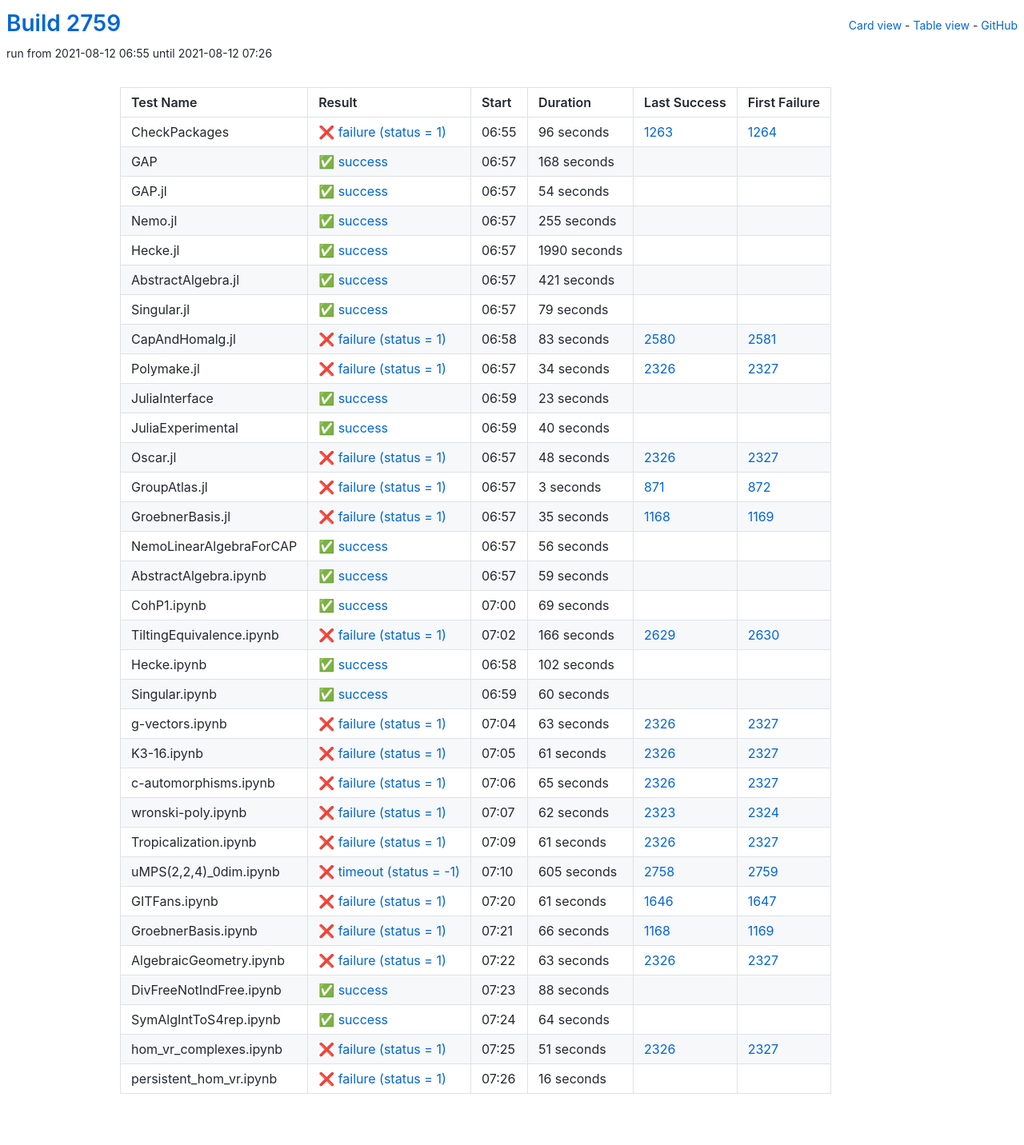
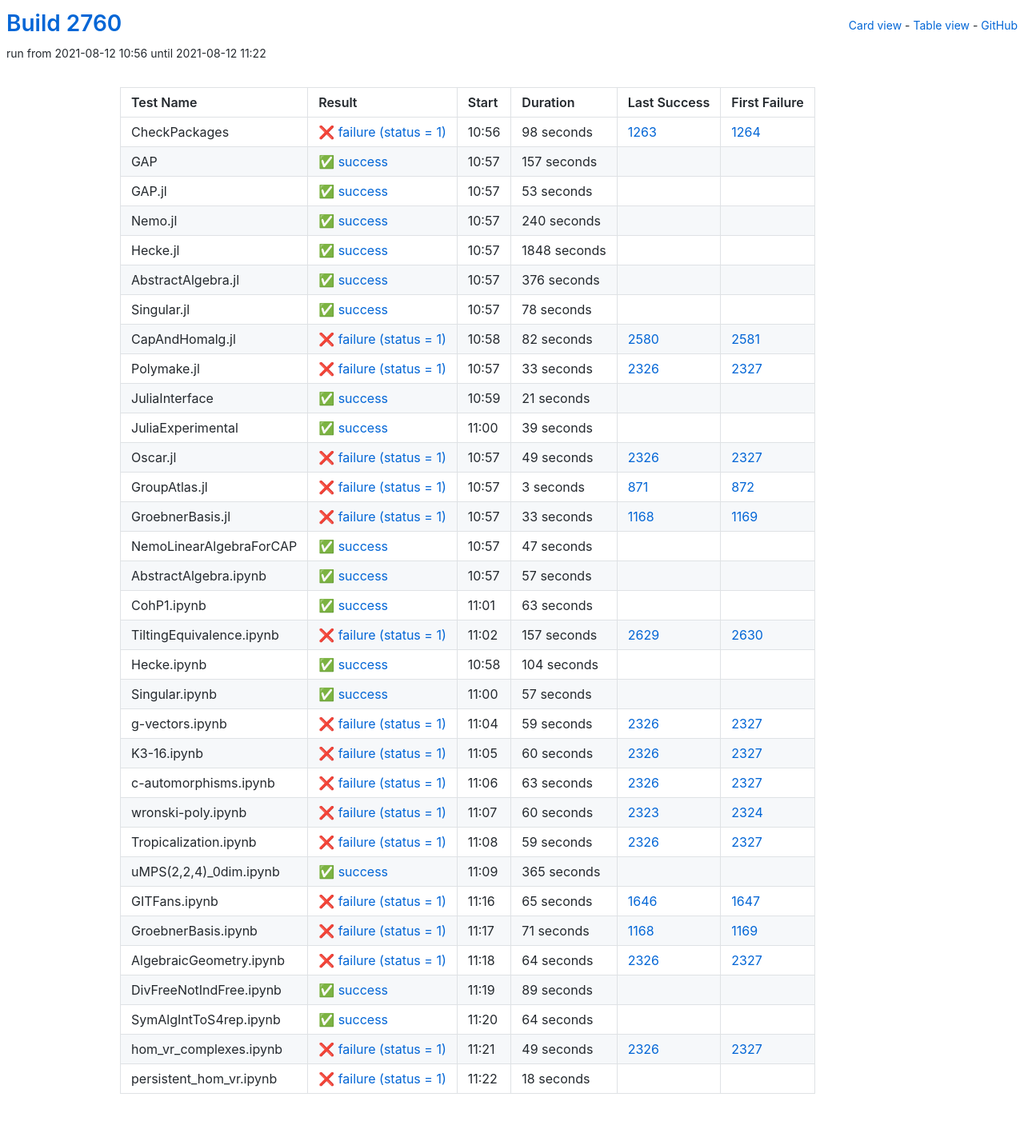
Before and after one commit to oscar-system/oscar-ci-status-stable, a Jekyll site: the page built from table.html, in a window 1280 px wide. Shown: the whole page at 80% size. Built offline with Jekyll 4.4.1, drawn with Linux system fonts in a browser that asks for light colours.

Commit message:
Build #2760

```diff
--- a/_data/ci.yml
+++ b/_data/ci.yml
@@ -1,6 +1,6 @@
 ---
-build: 2759
-build_url: https://oscarci.mathematik.uni-kl.de/job/oscar-stable/2759/
+build: 2760
+build_url: https://oscarci.mathematik.uni-kl.de/job/oscar-stable/2760/
 job: oscar-stable
 organization: oscar-system
 repo: oscar-ci-status-stable
@@ -8,152 +8,152 @@ repourl: https://github.com/oscar-system/oscar-ci-status-stable
 tests:
 - name: CheckPackages
   id: checkpackages
-  log: https://oscarci.mathematik.uni-kl.de/job/oscar-stable/2759/artifact/logs/build-2759/CheckPackages.log
-  start: 2021-08-12 06:55
+  log: https://oscarci.mathematik.uni-kl.de/job/oscar-stable/2760/artifact/logs/build-2760/CheckPackages.log
+  start: 2021-08-12 10:56
   success: false
   exitcode: 1
   status: failure
-  duration: 96
+  duration: 98
   last_success: 1263
   last_success_url: https://oscarci.mathematik.uni-kl.de/job/oscar-stable/1263/
   first_failure: 1264
   first_failure_url: https://oscarci.mathematik.uni-kl.de/job/oscar-stable/1264/
 - name: GAP
   id: gap
-  log: https://oscarci.mathematik.uni-kl.de/job/oscar-stable/2759/artifact/logs/build-2759/GAP.log
-  start: 2021-08-12 06:57
+  log: https://oscarci.mathematik.uni-kl.de/job/oscar-stable/2760/artifact/logs/build-2760/GAP.log
+  start: 2021-08-12 10:57
   success: true
   exitcode: 0
   status: success
-  duration: 168
+  duration: 157
   last_success: false
   last_success_url:
   first_failure: false
   first_failure_url:
 - name: GAP.jl
   id: gap-jl
-  log: https://oscarci.mathematik.uni-kl.de/job/oscar-stable/2759/artifact/logs/build-2759/GAP.jl.log
-  start: 2021-08-12 06:57
+  log: https://oscarci.mathematik.uni-kl.de/job/oscar-stable/2760/artifact/logs/build-2760/GAP.jl.log
+  start: 2021-08-12 10:57
   success: true
   exitcode: 0
   status: success
-  duration: 54
+  duration: 53
   last_success: false
   last_success_url:
   first_failure: false
   first_failure_url:
 - name: Nemo.jl
   id: nemo-jl
-  log: https://oscarci.mathematik.uni-kl.de/job/oscar-stable/2759/artifact/logs/build-2759/Nemo.jl.log
-  start: 2021-08-12 06:57
+  log: https://oscarci.mathematik.uni-kl.de/job/oscar-stable/2760/artifact/logs/build-2760/Nemo.jl.log
+  start: 2021-08-12 10:57
   success: true
   exitcode: 0
   status: success
-  duration: 255
+  duration: 240
   last_success: false
   last_success_url:
   first_failure: false
   first_failure_url:
 - name: Hecke.jl
   id: hecke-jl
-  log: https://oscarci.mathematik.uni-kl.de/job/oscar-stable/2759/artifact/logs/build-2759/Hecke.jl.log
-  start: 2021-08-12 06:57
+  log: https://oscarci.mathematik.uni-kl.de/job/oscar-stable/2760/artifact/logs/build-2760/Hecke.jl.log
+  start: 2021-08-12 10:57
   success: true
   exitcode: 0
   status: success
-  duration: 1990
+  duration: 1848
   last_success: false
   last_success_url:
   first_failure: false
   first_failure_url:
 - name: AbstractAlgebra.jl
   id: abstractalgebra-jl
-  log: https://oscarci.mathematik.uni-kl.de/job/oscar-stable/2759/artifact/logs/build-2759/AbstractAlgebra.jl.log
-  start: 2021-08-12 06:57
+  log: https://oscarci.mathematik.uni-kl.de/job/oscar-stable/2760/artifact/logs/build-2760/AbstractAlgebra.jl.log
+  start: 2021-08-12 10:57
   success: true
   exitcode: 0
   status: success
-  duration: 421
+  duration: 376
   last_success: false
   last_success_url:
   first_failure: false
   first_failure_url:
 - name: Singular.jl
   id: singular-jl
-  log: https://oscarci.mathematik.uni-kl.de/job/oscar-stable/2759/artifact/logs/build-2759/Singular.jl.log
-  start: 2021-08-12 06:57
+  log: https://oscarci.mathematik.uni-kl.de/job/oscar-stable/2760/artifact/logs/build-2760/Singular.jl.log
+  start: 2021-08-12 10:57
   success: true
   exitcode: 0
   status: success
-  duration: 79
+  duration: 78
   last_success: false
   last_success_url:
   first_failure: false
   first_failure_url:
 - name: CapAndHomalg.jl
   id: capandhomalg-jl
-  log: https://oscarci.mathematik.uni-kl.de/job/oscar-stable/2759/artifact/logs/build-2759/CapAndHomalg.jl.log
-  start: 2021-08-12 06:58
+  log: https://oscarci.mathematik.uni-kl.de/job/oscar-stable/2760/artifact/logs/build-2760/CapAndHomalg.jl.log
+  start: 2021-08-12 10:58
   success: false
   exitcode: 1
   status: failure
-  duration: 83
+  duration: 82
   last_success: 2580
   last_success_url: https://oscarci.mathematik.uni-kl.de/job/oscar-stable/2580/
   first_failure: 2581
   first_failure_url: https://oscarci.mathematik.uni-kl.de/job/oscar-stable/2581/
 - name: Polymake.jl
   id: polymake-jl
-  log: https://oscarci.mathematik.uni-kl.de/job/oscar-stable/2759/artifact/logs/build-2759/Polymake.jl.log
-  start: 2021-08-12 06:57
+  log: https://oscarci.mathematik.uni-kl.de/job/oscar-stable/2760/artifact/logs/build-2760/Polymake.jl.log
+  start: 2021-08-12 10:57
   success: false
   exitcode: 1
   status: failure
-  duration: 34
+  duration: 33
   last_success: 2326
   last_success_url: https://oscarci.mathematik.uni-kl.de/job/oscar-stable/2326/
   first_failure: 2327
   first_failure_url: https://oscarci.mathematik.uni-kl.de/job/oscar-stable/2327/
 - name: JuliaInterface
   id: juliainterface
-  log: https://oscarci.mathematik.uni-kl.de/job/oscar-stable/2759/artifact/logs/build-2759/JuliaInterface.log
-  start: 2021-08-12 06:59
+  log: https://oscarci.mathematik.uni-kl.de/job/oscar-stable/2760/artifact/logs/build-2760/JuliaInterface.log
+  start: 2021-08-12 10:59
   success: true
   exitcode: 0
   status: success
-  duration: 23
+  duration: 21
   last_success: false
   last_success_url:
   first_failure: false
   first_failure_url:
 - name: JuliaExperimental
   id: juliaexperimental
-  log: https://oscarci.mathematik.uni-kl.de/job/oscar-stable/2759/artifact/logs/build-2759/JuliaExperimental.log
-  start: 2021-08-12 06:59
+  log: https://oscarci.mathematik.uni-kl.de/job/oscar-stable/2760/artifact/logs/build-2760/JuliaExperimental.log
+  start: 2021-08-12 11:00
   success: true
   exitcode: 0
   status: success
-  duration: 40
+  duration: 39
   last_success: false
   last_success_url:
   first_failure: false
   first_failure_url:
 - name: Oscar.jl
   id: oscar-jl
-  log: https://oscarci.mathematik.uni-kl.de/job/oscar-stable/2759/artifact/logs/build-2759/Oscar.jl.log
-  start: 2021-08-12 06:57
+  log: https://oscarci.mathematik.uni-kl.de/job/oscar-stable/2760/artifact/logs/build-2760/Oscar.jl.log
+  start: 2021-08-12 10:57
   success: false
   exitcode: 1
   status: failure
-  duration: 48
+  duration: 49
   last_success: 2326
   last_success_url: https://oscarci.mathematik.uni-kl.de/job/oscar-stable/2326/
   first_failure: 2327
   first_failure_url: https://oscarci.mathematik.uni-kl.de/job/oscar-stable/2327/
 - name: GroupAtlas.jl
   id: groupatlas-jl
-  log: https://oscarci.mathematik.uni-kl.de/job/oscar-stable/2759/artifact/logs/build-2759/GroupAtlas.jl.log
-  start: 2021-08-12 06:57
+  log: https://oscarci.mathematik.uni-kl.de/job/oscar-stable/2760/artifact/logs/build-2760/GroupAtlas.jl.log
+  start: 2021-08-12 10:57
   success: false
   exitcode: 1
   status: failure
@@ -164,92 +164,116 @@ tests:
   first_failure_url: https://oscarci.mathematik.uni-kl.de/job/oscar-stable/872/
 - name: GroebnerBasis.jl
   id: groebnerbasis-jl
-  log: https://oscarci.mathematik.uni-kl.de/job/oscar-stable/2759/artifact/logs/build-2759/GroebnerBasis.jl.log
-  start: 2021-08-12 06:57
+  log: https://oscarci.mathematik.uni-kl.de/job/oscar-stable/2760/artifact/logs/build-2760/GroebnerBasis.jl.log
+  start: 2021-08-12 10:57
   success: false
   exitcode: 1
   status: failure
-  duration: 35
+  duration: 33
   last_success: 1168
   last_success_url: https://oscarci.mathematik.uni-kl.de/job/oscar-stable/1168/
   first_failure: 1169
   first_failure_url: https://oscarci.mathematik.uni-kl.de/job/oscar-stable/1169/
 - name: NemoLinearAlgebraForCAP
   id: nemolinearalgebraforcap
-  log: https://oscarci.mathematik.uni-kl.de/job/oscar-stable/2759/artifact/logs/build-2759/NemoLinearAlgebraForCAP.log
-  start: 2021-08-12 06:57
+  log: https://oscarci.mathematik.uni-kl.de/job/oscar-stable/2760/artifact/logs/build-2760/NemoLinearAlgebraForCAP.log
+  start: 2021-08-12 10:57
   success: true
   exitcode: 0
   status: success
-  duration: 56
+  duration: 47
   last_success: false
   last_success_url:
   first_failure: false
   first_failure_url:
 - name: AbstractAlgebra.ipynb
   id: abstractalgebra-ipynb
-  log: https://oscarci.mathematik.uni-kl.de/job/oscar-stable/2759/artifact/logs/build-2759/AbstractAlgebra.ipynb.log
-  start: 2021-08-12 06:57
+  log: https://oscarci.mathematik.uni-kl.de/job/oscar-stable/2760/artifact/logs/build-2760/AbstractAlgebra.ipynb.log
+  start: 2021-08-12 10:57
   success: true
   exitcode: 0
   status: success
-  duration: 59
+  duration: 57
   last_success: false
   last_success_url:
   first_failure: false
   first_failure_url:
 - name: CohP1.ipynb
   id: cohp1-ipynb
-  log: https://oscarci.mathematik.uni-kl.de/job/oscar-stable/2759/artifact/logs/build-2759/CohP1.ipynb.log
-  start: 2021-08-12 07:00
+  log: https://oscarci.mathematik.uni-kl.de/job/oscar-stable/2760/artifact/logs/build-2760/CohP1.ipynb.log
+  start: 2021-08-12 11:01
   success: true
   exitcode: 0
   status: success
-  duration: 69
+  duration: 63
   last_success: false
   last_success_url:
   first_failure: false
   first_failure_url:
 - name: TiltingEquivalence.ipynb
   id: tiltingequivalence-ipynb
-  log: https://oscarci.mathematik.uni-kl.de/job/oscar-stable/2759/artifact/logs/build-2759/TiltingEquivalence.ipynb.log
-  start: 2021-08-12 07:02
+  log: https://oscarci.mathematik.uni-kl.de/job/oscar-stable/2760/artifact/logs/build-2760/TiltingEquivalence.ipynb.log
+  start: 2021-08-12 11:02
   success: false
   exitcode: 1
   status: failure
-  duration: 166
+  duration: 157
   last_success: 2629
   last_success_url: https://oscarci.mathematik.uni-kl.de/job/oscar-stable/2629/
   first_failure: 2630
   first_failure_url: https://oscarci.mathematik.uni-kl.de/job/oscar-stable/2630/
 - name: Hecke.ipynb
   id: hecke-ipynb
-  log: https://oscarci.mathematik.uni-kl.de/job/oscar-stable/2759/artifact/logs/build-2759/Hecke.ipynb.log
-  start: 2021-08-12 06:58
+  log: https://oscarci.mathematik.uni-kl.de/job/oscar-stable/2760/artifact/logs/build-2760/Hecke.ipynb.log
+  start: 2021-08-12 10:58
   success: true
   exitcode: 0
   status: success
-  duration: 102
+  duration: 104
   last_success: false
   last_success_url:
   first_failure: false
   first_failure_url:
 - name: Singular.ipynb
   id: singular-ipynb
-  log: https://oscarci.mathematik.uni-kl.de/job/oscar-stable/2759/artifact/logs/build-2759/Singular.ipynb.log
-  start: 2021-08-12 06:59
+  log: https://oscarci.mathematik.uni-kl.de/job/oscar-stable/2760/artifact/logs/build-2760/Singular.ipynb.log
+  start: 2021-08-12 11:00
   success: true
   exitcode: 0
   status: success
-  duration: 60
+  duration: 57
   last_success: false
   last_success_url:
   first_failure: false
   first_failure_url:
 - name: g-vectors.ipynb
   id: g-vectors-ipynb
-  log: https://oscarci.mathematik.uni-kl.de/job/oscar-stable/2759/artifact/logs/build-2759/g-vectors.ipynb.log
-  start: 2021-08-12 07:04
+  log: https://oscarci.mathematik.uni-kl.de/job/oscar-stable/2760/artifact/logs/build-2760/g-vectors.ipynb.log
+  start: 2021-08-12 11:04
+  success: false
+  exitcode: 1
+  status: failure
+  duration: 59
+  last_success: 2326
+  last_success_url: https://oscarci.mathematik.uni-kl.de/job/oscar-stable/2326/
+  first_failure: 2327
+  first_failure_url: https://oscarci.mathematik.uni-kl.de/job/oscar-stable/2327/
+- name: K3-16.ipynb
+  id: k3-16-ipynb
+  log: https://oscarci.mathematik.uni-kl.de/job/oscar-stable/2760/artifact/logs/build-2760/K3-16.ipynb.log
+  start: 2021-08-12 11:05
+  success: false
+  exitcode: 1
+  status: failure
+  duration: 60
+  last_success: 2326
+  last_success_url: https://oscarci.mathematik.uni-kl.de/job/oscar-stable/2326/
+  first_failure: 2327
+  first_failure_url: https://oscarci.mathematik.uni-kl.de/job/oscar-stable/2327/
+- name: c-automorphisms.ipynb
+  id: c-automorphisms-ipynb
+  log: https://oscarci.mathematik.uni-kl.de/job/oscar-stable/2760/artifact/logs/build-2760/c-automorphisms.ipynb.log
+  start: 2021-08-12 11:06
   success: false
   exitcode: 1
   status: failure
@@ -258,118 +282,94 @@ tests:
   last_success_url: https://oscarci.mathematik.uni-kl.de/job/oscar-stable/2326/
   first_failure: 2327
   first_failure_url: https://oscarci.mathematik.uni-kl.de/job/oscar-stable/2327/
-- name: K3-16.ipynb
-  id: k3-16-ipynb
-  log: https://oscarci.mathematik.uni-kl.de/job/oscar-stable/2759/artifact/logs/build-2759/K3-16.ipynb.log
-  start: 2021-08-12 07:05
+- name: wronski-poly.ipynb
+  id: wronski-poly-ipynb
+  log: https://oscarci.mathematik.uni-kl.de/job/oscar-stable/2760/artifact/logs/build-2760/wronski-poly.ipynb.log
+  start: 2021-08-12 11:07
   success: false
   exitcode: 1
   status: failure
-  duration: 61
-  last_success: 2326
-  last_success_url: https://oscarci.mathematik.uni-kl.de/job/oscar-stable/2326/
-  first_failure: 2327
-  first_failure_url: https://oscarci.mathematik.uni-kl.de/job/oscar-stable/2327/
-- name: c-automorphisms.ipynb
-  id: c-automorphisms-ipynb
-  log: https://oscarci.mathematik.uni-kl.de/job/oscar-stable/2759/artifact/logs/build-2759/c-automorphisms.ipynb.log
-  start: 2021-08-12 07:06
-  success: false
-  exitcode: 1
-  status: failure
-  duration: 65
-  last_success: 2326
-  last_success_url: https://oscarci.mathematik.uni-kl.de/job/oscar-stable/2326/
-  first_failure: 2327
-  first_failure_url: https://oscarci.mathematik.uni-kl.de/job/oscar-stable/2327/
-- name: wronski-poly.ipynb
-  id: wronski-poly-ipynb
-  log: https://oscarci.mathematik.uni-kl.de/job/oscar-stable/2759/artifact/logs/build-2759/wronski-poly.ipynb.log
-  start: 2021-08-12 07:07
-  success: false
-  exitcode: 1
-  status: failure
-  duration: 62
+  duration: 60
   last_success: 2323
   last_success_url: https://oscarci.mathematik.uni-kl.de/job/oscar-stable/2323/
   first_failure: 2324
   first_failure_url: https://oscarci.mathematik.uni-kl.de/job/oscar-stable/2324/
 - name: Tropicalization.ipynb
   id: tropicalization-ipynb
-  log: https://oscarci.mathematik.uni-kl.de/job/oscar-stable/2759/artifact/logs/build-2759/Tropicalization.ipynb.log
-  start: 2021-08-12 07:09
+  log: https://oscarci.mathematik.uni-kl.de/job/oscar-stable/2760/artifact/logs/build-2760/Tropicalization.ipynb.log
+  start: 2021-08-12 11:08
   success: false
   exitcode: 1
   status: failure
-  duration: 61
+  duration: 59
   last_success: 2326
   last_success_url: https://oscarci.mathematik.uni-kl.de/job/oscar-stable/2326/
   first_failure: 2327
   first_failure_url: https://oscarci.mathematik.uni-kl.de/job/oscar-stable/2327/
 - name: uMPS(2,2,4)_0dim.ipynb
   id: umps-2-2-4-0dim-ipynb
-  log: https://oscarci.mathematik.uni-kl.de/job/oscar-stable/2759/artifact/logs/build-2759/uMPS-2-2-4-_0dim.ipynb.log
-  start: 2021-08-12 07:10
-  success: false
-  exitcode: -1
-  status: timeout
-  duration: 605
-  last_success: 2758
-  last_success_url: https://oscarci.mathematik.uni-kl.de/job/oscar-stable/2758/
-  first_failure: 2759
-  first_failure_url: https://oscarci.mathematik.uni-kl.de/job/oscar-stable/2759/
+  log: https://oscarci.mathematik.uni-kl.de/job/oscar-stable/2760/artifact/logs/build-2760/uMPS-2-2-4-_0dim.ipynb.log
+  start: 2021-08-12 11:09
+  success: true
+  exitcode: 0
+  status: success
+  duration: 365
+  last_success: false
+  last_success_url:
+  first_failure: false
+  first_failure_url:
 - name: GITFans.ipynb
   id: gitfans-ipynb
-  log: https://oscarci.mathematik.uni-kl.de/job/oscar-stable/2759/artifact/logs/build-2759/GITFans.ipynb.log
-  start: 2021-08-12 07:20
+  log: https://oscarci.mathematik.uni-kl.de/job/oscar-stable/2760/artifact/logs/build-2760/GITFans.ipynb.log
+  start: 2021-08-12 11:16
   success: false
   exitcode: 1
   status: failure
-  duration: 61
+  duration: 65
   last_success: 1646
   last_success_url: https://oscarci.mathematik.uni-kl.de/job/oscar-stable/1646/
   first_failure: 1647
   first_failure_url: https://oscarci.mathematik.uni-kl.de/job/oscar-stable/1647/
 - name: GroebnerBasis.ipynb
   id: groebnerbasis-ipynb
-  log: https://oscarci.mathematik.uni-kl.de/job/oscar-stable/2759/artifact/logs/build-2759/GroebnerBasis.ipynb.log
-  start: 2021-08-12 07:21
+  log: https://oscarci.mathematik.uni-kl.de/job/oscar-stable/2760/artifact/logs/build-2760/GroebnerBasis.ipynb.log
+  start: 2021-08-12 11:17
   success: false
   exitcode: 1
   status: failure
-  duration: 66
+  duration: 71
   last_success: 1168
   last_success_url: https://oscarci.mathematik.uni-kl.de/job/oscar-stable/1168/
   first_failure: 1169
   first_failure_url: https://oscarci.mathematik.uni-kl.de/job/oscar-stable/1169/
 - name: AlgebraicGeometry.ipynb
   id: algebraicgeometry-ipynb
-  log: https://oscarci.mathematik.uni-kl.de/job/oscar-stable/2759/artifact/logs/build-2759/AlgebraicGeometry.ipynb.log
-  start: 2021-08-12 07:22
+  log: https://oscarci.mathematik.uni-kl.de/job/oscar-stable/2760/artifact/logs/build-2760/AlgebraicGeometry.ipynb.log
+  start: 2021-08-12 11:18
   success: false
   exitcode: 1
   status: failure
-  duration: 63
+  duration: 64
   last_success: 2326
   last_success_url: https://oscarci.mathematik.uni-kl.de/job/oscar-stable/2326/
   first_failure: 2327
   first_failure_url: https://oscarci.mathematik.uni-kl.de/job/oscar-stable/2327/
 - name: DivFreeNotIndFree.ipynb
   id: divfreenotindfree-ipynb
-  log: https://oscarci.mathematik.uni-kl.de/job/oscar-stable/2759/artifact/logs/build-2759/DivFreeNotIndFree.ipynb.log
-  start: 2021-08-12 07:23
+  log: https://oscarci.mathematik.uni-kl.de/job/oscar-stable/2760/artifact/logs/build-2760/DivFreeNotIndFree.ipynb.log
+  start: 2021-08-12 11:19
   success: true
   exitcode: 0
   status: success
-  duration: 88
+  duration: 89
   last_success: false
   last_success_url:
   first_failure: false
   first_failure_url:
 - name: SymAlgIntToS4rep.ipynb
   id: symalginttos4rep-ipynb
-  log: https://oscarci.mathematik.uni-kl.de/job/oscar-stable/2759/artifact/logs/build-2759/SymAlgIntToS4rep.ipynb.log
-  start: 2021-08-12 07:24
+  log: https://oscarci.mathematik.uni-kl.de/job/oscar-stable/2760/artifact/logs/build-2760/SymAlgIntToS4rep.ipynb.log
+  start: 2021-08-12 11:20
   success: true
   exitcode: 0
   status: success
@@ -380,24 +380,24 @@ tests:
   first_failure_url:
 - name: hom_vr_complexes.ipynb
   id: hom-vr-complexes-ipynb
-  log: https://oscarci.mathematik.uni-kl.de/job/oscar-stable/2759/artifact/logs/build-2759/hom_vr_complexes.ipynb.log
-  start: 2021-08-12 07:25
+  log: https://oscarci.mathematik.uni-kl.de/job/oscar-stable/2760/artifact/logs/build-2760/hom_vr_complexes.ipynb.log
+  start: 2021-08-12 11:21
   success: false
   exitcode: 1
   status: failure
-  duration: 51
+  duration: 49
   last_success: 2326
   last_success_url: https://oscarci.mathematik.uni-kl.de/job/oscar-stable/2326/
   first_failure: 2327
   first_failure_url: https://oscarci.mathematik.uni-kl.de/job/oscar-stable/2327/
 - name: persistent_hom_vr.ipynb
   id: persistent-hom-vr-ipynb
-  log: https://oscarci.mathematik.uni-kl.de/job/oscar-stable/2759/artifact/logs/build-2759/persistent_hom_vr.ipynb.log
-  start: 2021-08-12 07:26
+  log: https://oscarci.mathematik.uni-kl.de/job/oscar-stable/2760/artifact/logs/build-2760/persistent_hom_vr.ipynb.log
+  start: 2021-08-12 11:22
   success: false
   exitcode: 1
   status: failure
-  duration: 16
+  duration: 18
   last_success: false
   last_success_url:
   first_failure: false
```
Also changed, not shown: README.md.
